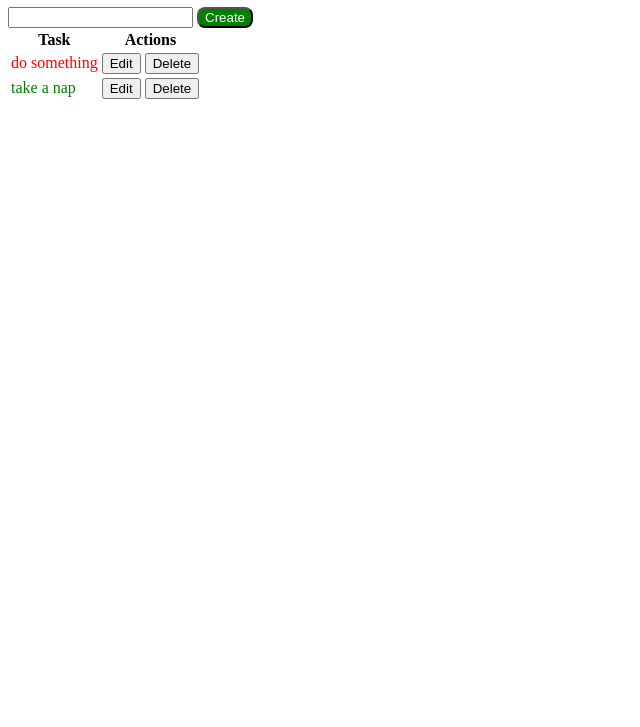
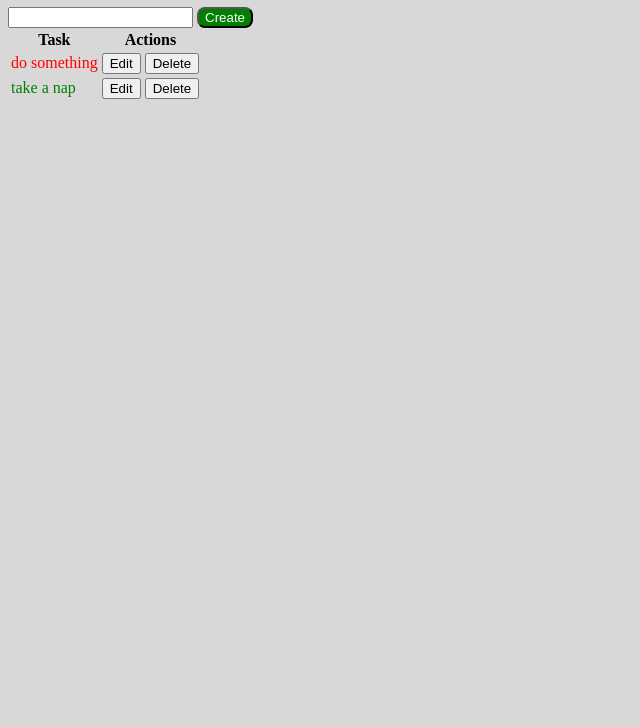
Before and after one commit to NugBug/jquery-todo-list, a plain HTML site: page index.html in a window 1280 px wide. Shown: the part 73-800 px from the top of the page, without its empty margins (0-640 px from the left). Drawn offline with Linux system fonts and the light colour scheme.

Commit message:
updated css

```diff
--- a/sytles.css
+++ b/sytles.css
@@ -1,3 +1,7 @@
+body {
+  background: rgb(216, 216, 216);
+}
+
 .todo-task {
   color: red;
   cursor: pointer;
```
